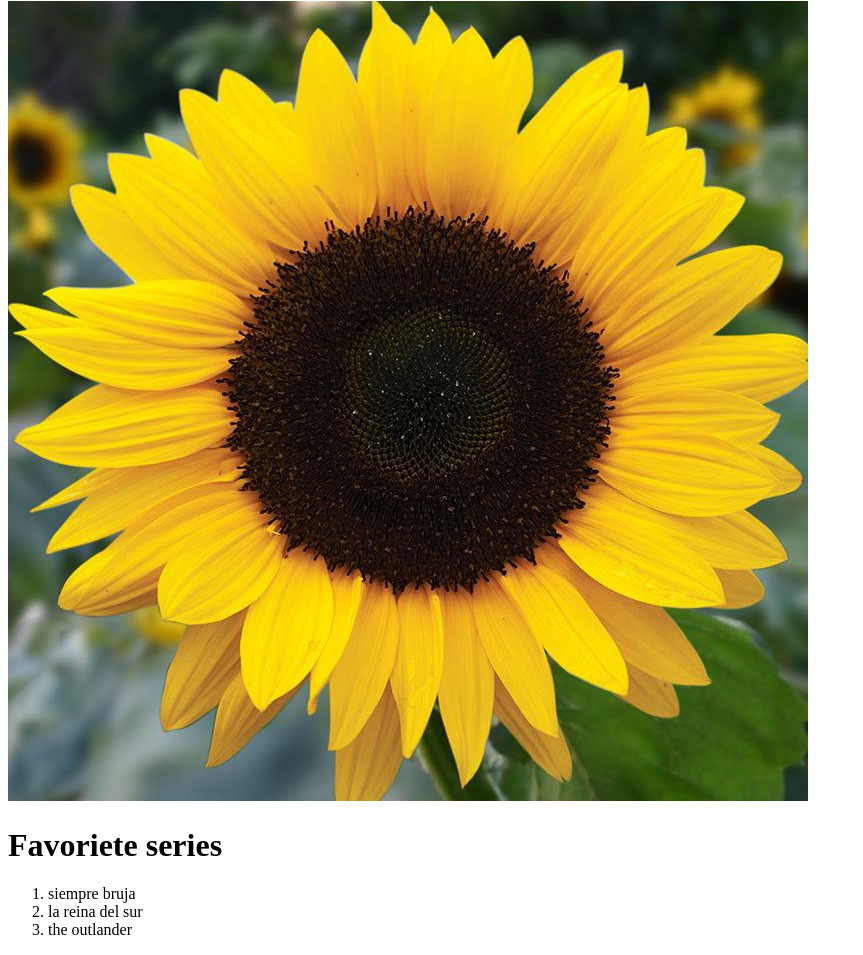
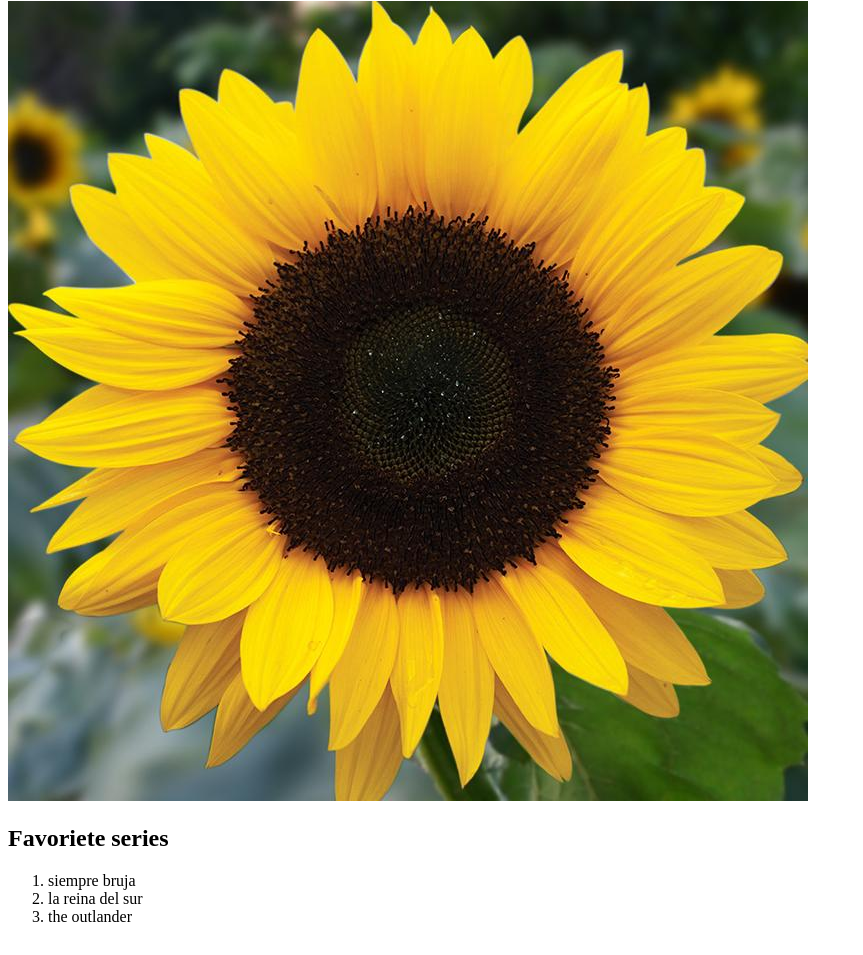
Before and after one commit to vchappe20/Een-foto-zegt-meer-dan-woorden-523893a6, a plain HTML site: page index.html in a window 1280 px wide. Shown: the part 207-1162 px from the top of the page, without its empty margins (0-863 px from the left). Drawn offline with Linux system fonts and the light colour scheme.

Commit message:
Uitwerking van de exercise

```diff
--- a/index.html
+++ b/index.html
@@ -6,7 +6,6 @@
   </head>
   <body>
   	<p><h1>Valerie Chappe</h1></p>
-  </body>
   <h1>Mijn hobby's</h1>
   <ul>
   	<li>zwemmen</li>
@@ -14,10 +13,11 @@
   	<li>film kijken</li>
   </ul>
   <img src="images/zonnebloem.jpg">
-  <h1>Favoriete series</h1>
+  <h2>Favoriete series</h2>
   <ol>
   	<li>siempre bruja</li>
   	<li>la reina del sur</li>
   	<li>the outlander</li>
   </ol>
+  </body>
   </html>
```
